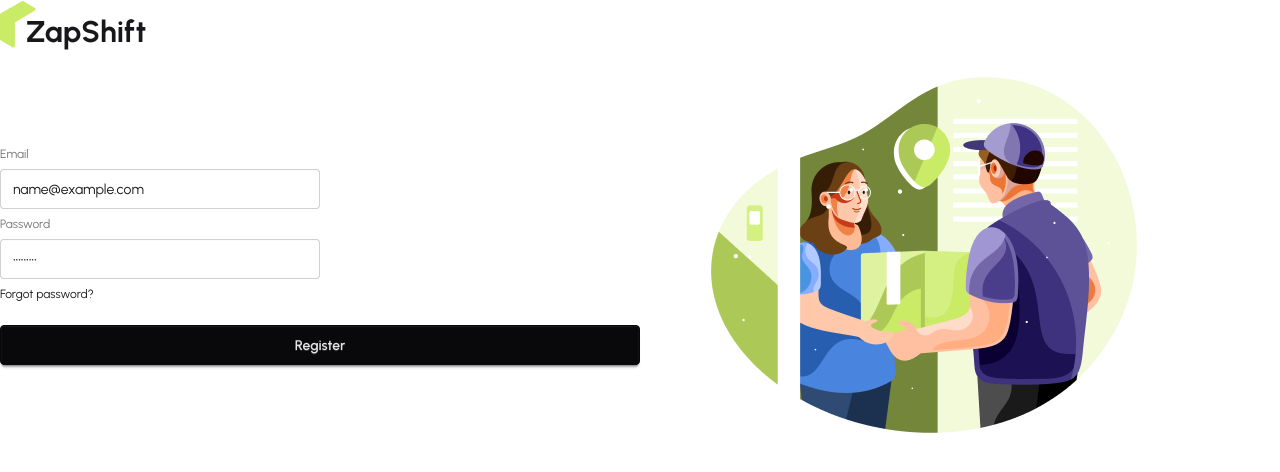
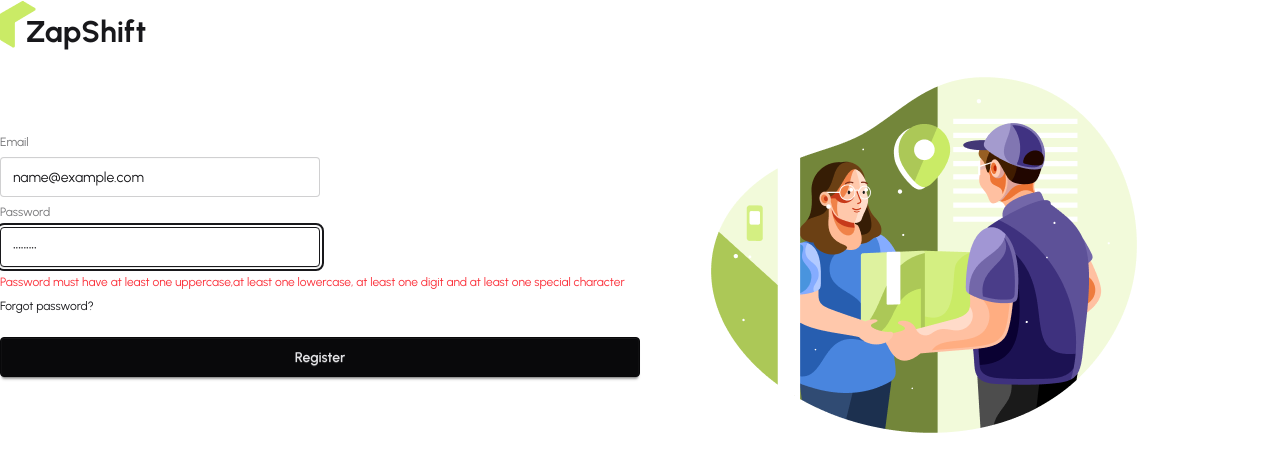
Before and after one commit to himel2535/zap-shift-client, a React (Vite) app: page /register in a window 1280 px wide. Both pictures are taken after typing "name@example.com", "Sample123" into the empty fields and a click on the button "Register". Shown: the top 472 px of the page. Built offline with nearby package versions, Linux system fonts and the light colour scheme.

Commit message:
validation for password

```diff
--- a/src/pages/auth/Register/Register.jsx
+++ b/src/pages/auth/Register/Register.jsx
@@ -31,7 +31,12 @@ const Register = () => {
           {/* ---password--- */}
           <label className="label">Password</label>
           <input
-            {...register("password", { required: true, minLength: 6 })}
+            {...register("password", {
+              required: true,
+              minLength: 8,
+              pattern:
+                /^(?=.*[a-z])(?=.*[A-Z])(?=.*\d)(?=.*[^A-Za-z0-9]).{8,}$/,
+            })}
             type="password"
             className="input"
             placeholder="Password"
@@ -43,7 +48,13 @@ const Register = () => {
 
           {errors.password?.type === "minLength" && (
             <p className="text-red-500">
-              Password must be six characters or longer
+              Password must be 8 characters or longer
+            </p>
+          )}
+          {errors.password?.type === "pattern" && (
+            <p className="text-red-500">
+              Password must have at least one uppercase,at least one lowercase,
+              at least one digit and at least one special character
             </p>
           )}
           <div>
```
